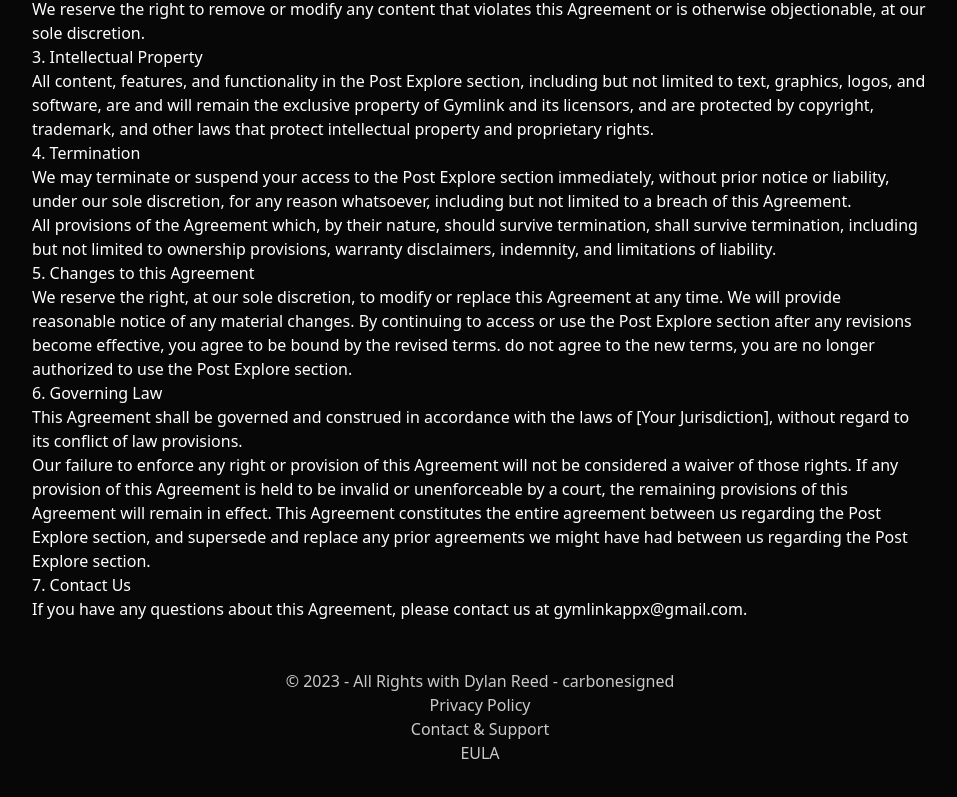
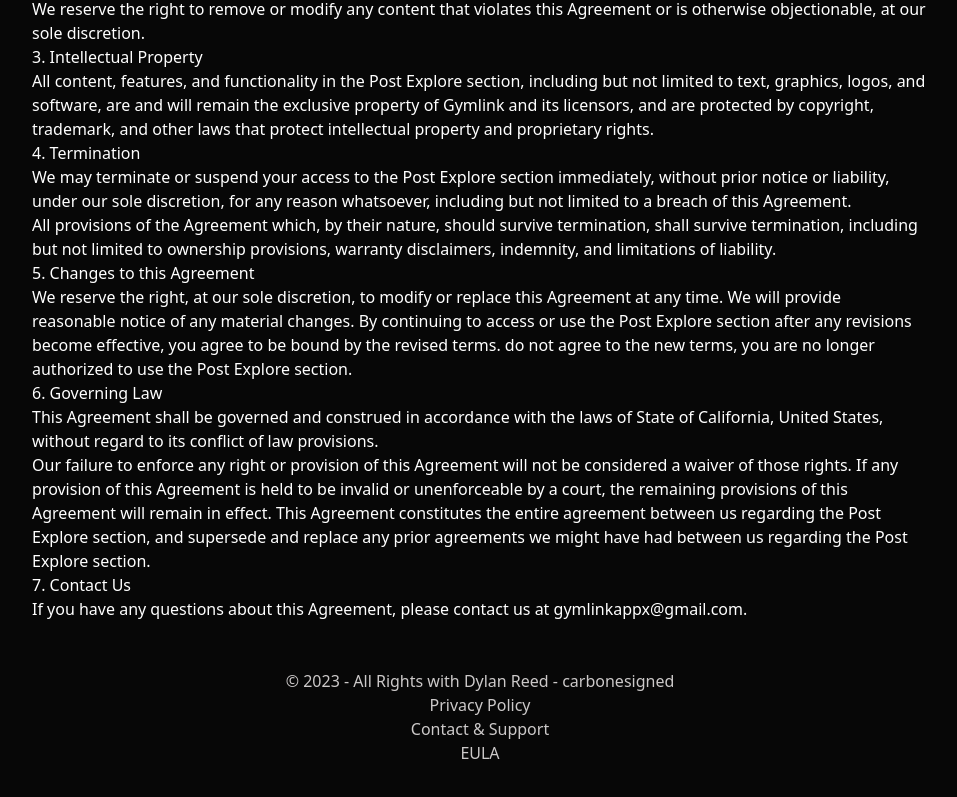
Before and after one commit to Gymlinkapp/gymlink-landing-page, an Astro site: page /EULA in a window 1280 px wide. Shown: the part 659-1456 px from the top of the page, without its empty margins (160-1117 px from the left). Built offline with nearby package versions, Linux system fonts and the light colour scheme; Astro itself is replaced by a stand-in of ours.

Commit message:
added jurisdiction

```diff
--- a/src/pages/EULA.astro
+++ b/src/pages/EULA.astro
@@ -89,7 +89,7 @@
   <h2>6. Governing Law</h2>
   <p>
     This Agreement shall be governed and construed in accordance with the laws
-    of [Your Jurisdiction], without regard to its conflict of law provisions.
+    of State of California, United States, without regard to its conflict of law provisions.
   </p>
   <p>
     Our failure to enforce any right or provision of this Agreement will not be
```
